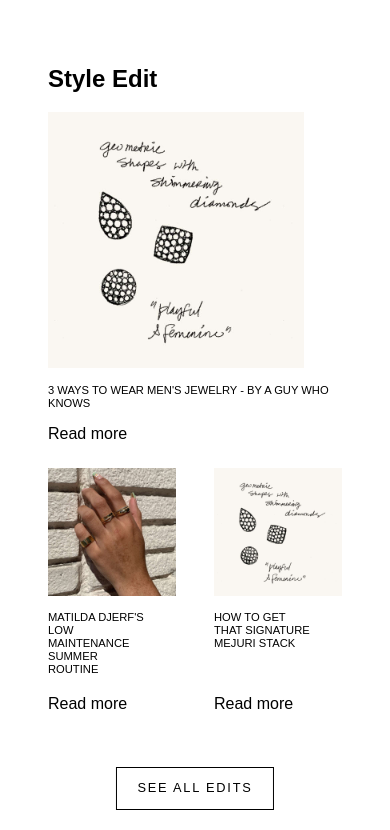
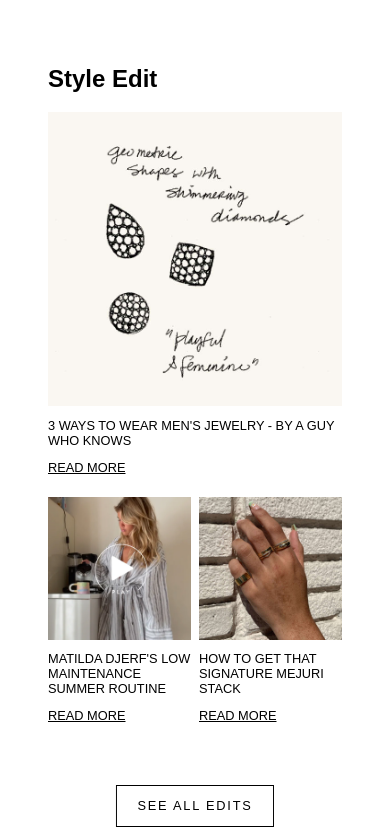
Before and after one commit to muhammadbilalraza/my-gatsby-project, a Gatsby site: page / in a window 390 px wide. Shown: the part 805-1635 px from the top of the page. Built offline with nearby package versions, Linux system fonts and the light colour scheme; Gatsby itself is replaced by a stand-in of ours.

Commit message:
Style Edit Section - Mobile version complete
- Discarded previous fix to the cards.
- Flex property implemented.
- Hover effect added.

```diff
--- a/src/components/StyleEdit.js
+++ b/src/components/StyleEdit.js
@@ -2,45 +2,45 @@
 import React from "react"
 
 import Image1 from "../images/section3_card1.jpeg"
-import Image2 from "../images/section3_card2.jpeg"
-// import Image3 from "../images/section3_card2.jpeg"
+import Image2 from "../images/section3_card2.webp"
+import Image3 from "../images/section3_card3.jpeg"
 
 export default function StyleEdit() {
   return (
     <div className="style-edit-container">
       <h2>Style Edit</h2>
       <div className="blog-cards">
-        {/* <div className="--blogs"> */}
-        <Link>
+        <div>
+          <Link to="#blog-post">
             <img id="firstImage" src={Image1} alt="" />
             <p className="description-paragraph">
               3 ways to wear men's jewelry - by a guy who knows
             </p>
             <p className="read-more">Read more</p>
           </Link>
-        {/* </div> */}
-        {/* <div className="--blogs"> */}
-        <Link>
+        </div>
+        <div>
+          <Link to="#blog-post">
             <img src={Image2} alt="" />
             <p className="description-paragraph">
               Matilda Djerf's low maintenance summer routine
             </p>
             <p className="read-more">Read more</p>
           </Link>
-        {/* </div> */}
-        {/* <div className="--blogs"> */}
-        <Link>
-          <img src={Image1} alt="" />
+        </div>
+        <div>
+          <Link to="#blog-post">
+            <img src={Image3} alt="" />
             <p className="description-paragraph">
               How to get that signature mejuri stack
             </p>
             <p className="read-more">Read more</p>
           </Link>
-        {/* </div> */}
+        </div>
       </div>
 
       <div className="edit-button">
-        <Link>See all edits</Link>
+        <Link to="#see-all-edits">See all edits</Link>
       </div>
     </div>
   )
--- a/src/styles/style-edit.css
+++ b/src/styles/style-edit.css
@@ -5,62 +5,84 @@
   margin: 3em;
 }
 
-#firstImage {
-  height: 16em;
-  width: auto;
-}
-
-.style-edit-container img {
-  height: 8em;
-  width: auto;
-}
-
 .blog-cards {
   display: flex;
   position: relative;
+  gap: 0.5em;
   flex-wrap: wrap;
-  /* flex: 1 1 100%; */
-  gap: 0.5em;
-  justify-content: space-between;
 }
 
+.blog-cards > div {
+  flex: 1 1 33.33%;
+}
+
+.blog-cards :first-child {
+  flex: 1 1 100%;
+}
+
+.blog-cards :first-child img {
+  width: 100%;
+}
+
+.blog-cards img {
+  max-height: 100%;
+  max-width: 100%;
+  display: block;
+  object-fit: cover;
+  object-position: center;
+}
+
+/* .description-paragraph {
+  height: 5em;
+} */
+.blog-cards a {
+  text-decoration: none;
+  color: black;
+}
+
+.read-more,
 .description-paragraph {
   text-transform: uppercase;
-  font-size: 0.7em;
-  width: 9em;
-  min-height: 6em;
+  font-size: 0.8em;
+  opacity: 1;
+  transform: 0.5s ease;
 }
 
-.blog-cards a:first-child .description-paragraph {
-  width: initial;
-  min-height: initial;
+.read-more {
+  text-decoration: underline;
+}
+
+.read-more:hover,
+.description-paragraph:hover {
+  opacity: 0.7;
 }
 
 .edit-button {
   display: flex;
   position: relative;
+  width: fit-content;
+  margin-top: 3em;
+
   left: 50%;
   transform: translateX(-50%);
-  width: fit-content;
-  margin-top: 3em;
-  padding: 1em 1.6em;
-  background-color: white;
-  text-transform: uppercase;
 
   border: 1px black solid;
+}
+
+.edit-button a {
+  padding: 1em 1.6em;
+  text-decoration: none;
+  color: black;
+  background-color: white;
+
+  text-transform: uppercase;
   letter-spacing: 0.25ch;
   font-size: 0.8em;
+
+  transition: 0.5s ease;
 }
 
-/* .blog-cards :first-child {
-  flex-basis: 100%;
-  flex: 1 1 100%;
-  /height: fit-content;
-} */
-
-/* .--blogs {
-  flex-basis: 50%;
-  flex: 1 1 100%;
-
-  height: fit-content;
-} */
+.edit-button a:hover {
+  color: white;
+  background-color: black;
+}
```
Also changed, not shown: src/images/section3_card2.webp (added), src/images/section3_card3.jpeg (renamed from src/images/section3_card2.jpeg). Lines whose indentation alone changed are shown as unchanged.
